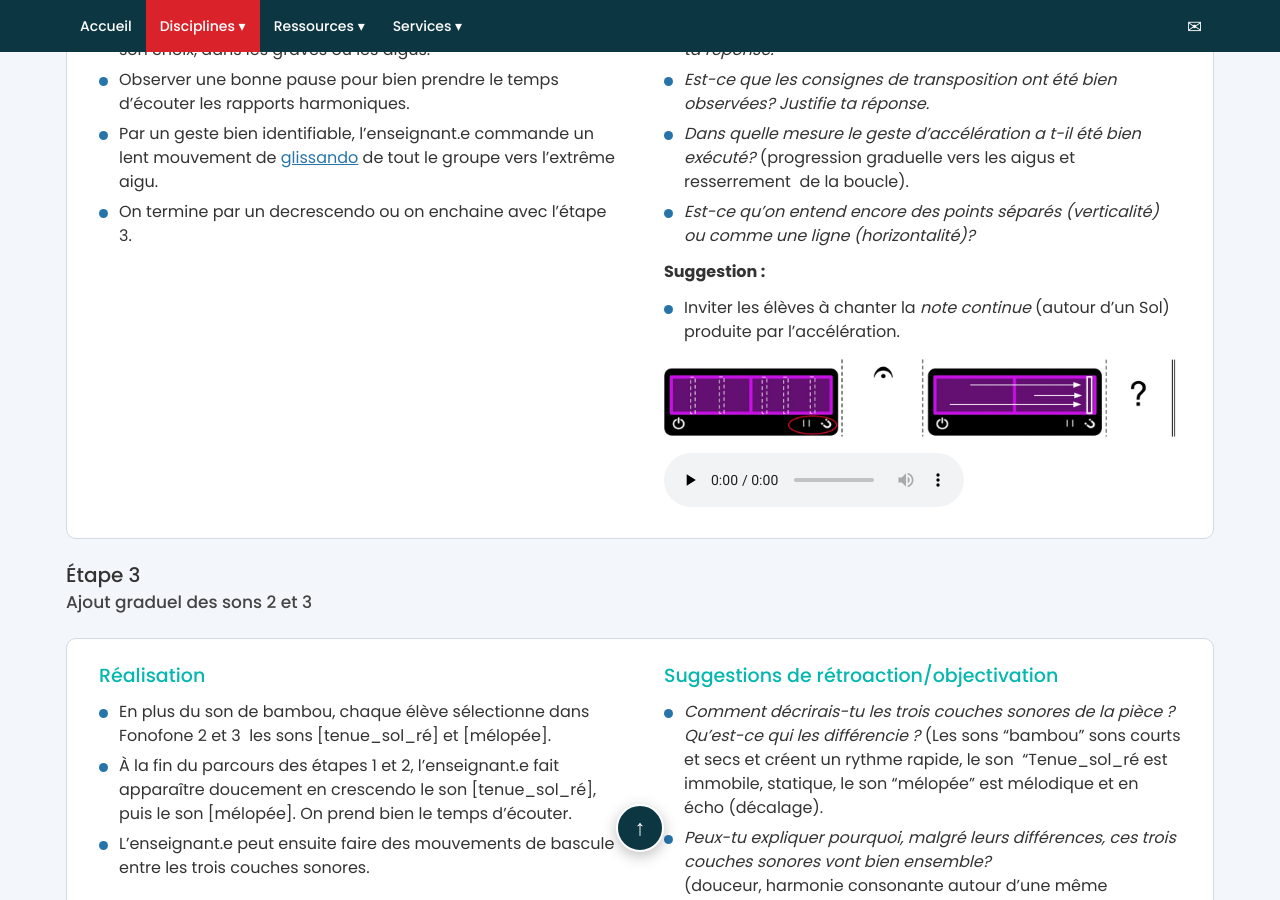
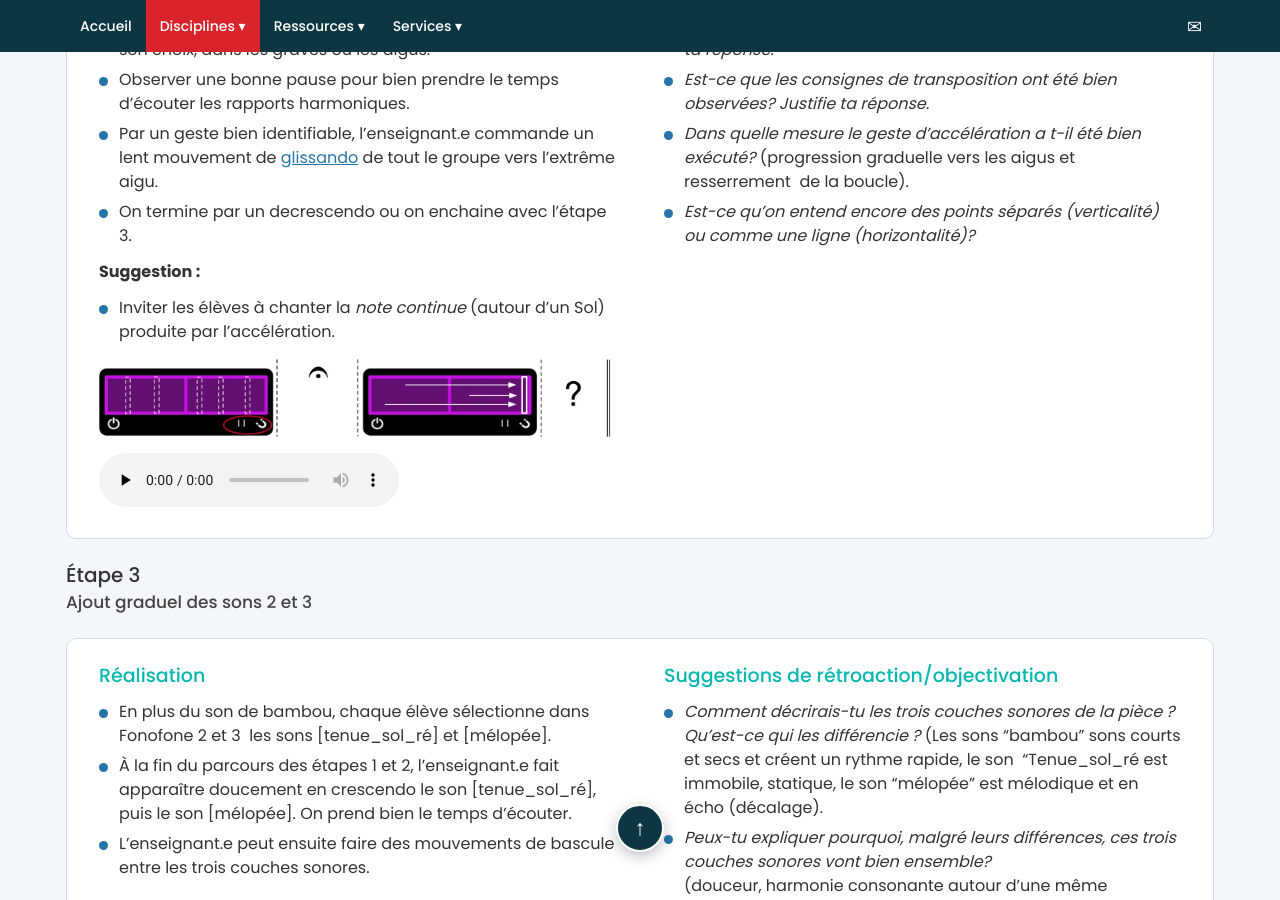
Before and after one commit to yves-fonofone/site-fonofone-revision, a Jekyll site: the page built from _activites/accumulation-points-web.md, in a window 1280 px wide and 900 px high, scrolled down 2809 px. Built offline with Jekyll 4.4.1, drawn with Linux system fonts in a browser that asks for light colours.

Commit message:
Accumulation-sons courts, étape 2 : Suggestion (texte, image, audio) dans la colonne de gauche
Co-Authored-By: Claude Opus 5.5 <noreply@anthropic.com>

```diff
--- a/_activites/accumulation-points-web.md
+++ b/_activites/accumulation-points-web.md
@@ -180,6 +180,14 @@ Ajout du [variateur de hauteur/vitesse]
 - Par un geste bien identifiable, l'enseignant.e commande un lent mouvement de [glissando](../lexique.html#glissando) de tout le groupe vers l'extrême aigu.
 - On termine par un decrescendo ou on enchaine avec l'étape 3.
 
+**Suggestion :**
+
+- Inviter les élèves à chanter la *note continue* (autour d'un Sol) produite par l'accélération.
+
+![Accum-2](../images/2022/05/accum-2.jpg)
+
+<audio controls preload="none" src="../audio/activites/accumulation-points-web/empilade-2.mp3"></audio>
+
 </div>
 <div class="options__col" markdown="1">
 
@@ -189,14 +197,6 @@ Ajout du [variateur de hauteur/vitesse]
 - *Est-ce que les consignes de transposition ont été bien observées? Justifie ta réponse.*
 - *Dans quelle mesure le geste d'accélération a t-il été bien exécuté?* (progression graduelle vers les aigus et resserrement  de la boucle).
 - *Est-ce qu'on entend encore des points séparés (verticalité) ou comme une ligne (horizontalité)?*
-
-**Suggestion :**
-
-- Inviter les élèves à chanter la *note continue* (autour d'un Sol) produite par l'accélération.
-
-![Accum-2](../images/2022/05/accum-2.jpg)
-
-<audio controls preload="none" src="../audio/activites/accumulation-points-web/empilade-2.mp3"></audio>
 
 </div>
 </section>
```
